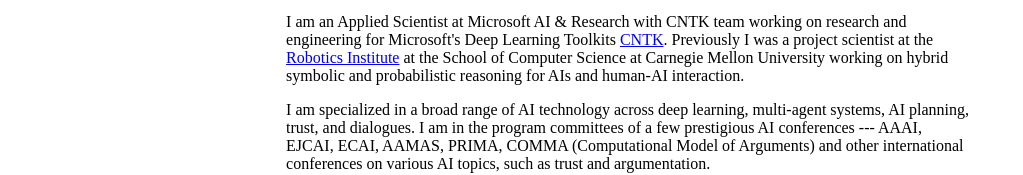
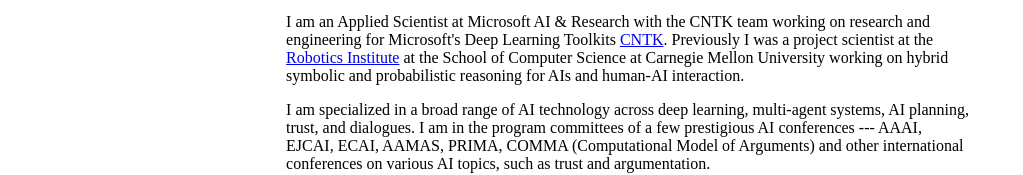
Before and after one commit to tangyuq/tangyuq.github.io, a plain HTML site: page index.html in a window 1280 px wide. Shown: the part 351-526 px from the top of the page, without its empty margins (0-1023 px from the left). Drawn offline with Linux system fonts and the light colour scheme.

Commit message:
Update index.html

```diff
--- a/index.html
+++ b/index.html
@@ -58,7 +58,7 @@
     <img style="width: 360px; height: 270px;" src="dc-09.jpg" alt="me"><br>
 </div>
 <p>
-I am an Applied Scientist at Microsoft AI & Research with CNTK team working on research and engineering for Microsoft's Deep Learning Toolkits  <a href="https://github.com/Microsoft/CNTK">CNTK</a>. Previously I was a project scientist at the  <a href="http://www.ri.cmu.edu/"> Robotics Institute</a> at the School of Computer Science at Carnegie Mellon University  working on hybrid symbolic and probabilistic reasoning for AIs and human-AI interaction.
+I am an Applied Scientist at Microsoft AI & Research with the CNTK team working on research and engineering for Microsoft's Deep Learning Toolkits  <a href="https://github.com/Microsoft/CNTK">CNTK</a>. Previously I was a project scientist at the  <a href="http://www.ri.cmu.edu/"> Robotics Institute</a> at the School of Computer Science at Carnegie Mellon University  working on hybrid symbolic and probabilistic reasoning for AIs and human-AI interaction.
 
 <p>
 
```
